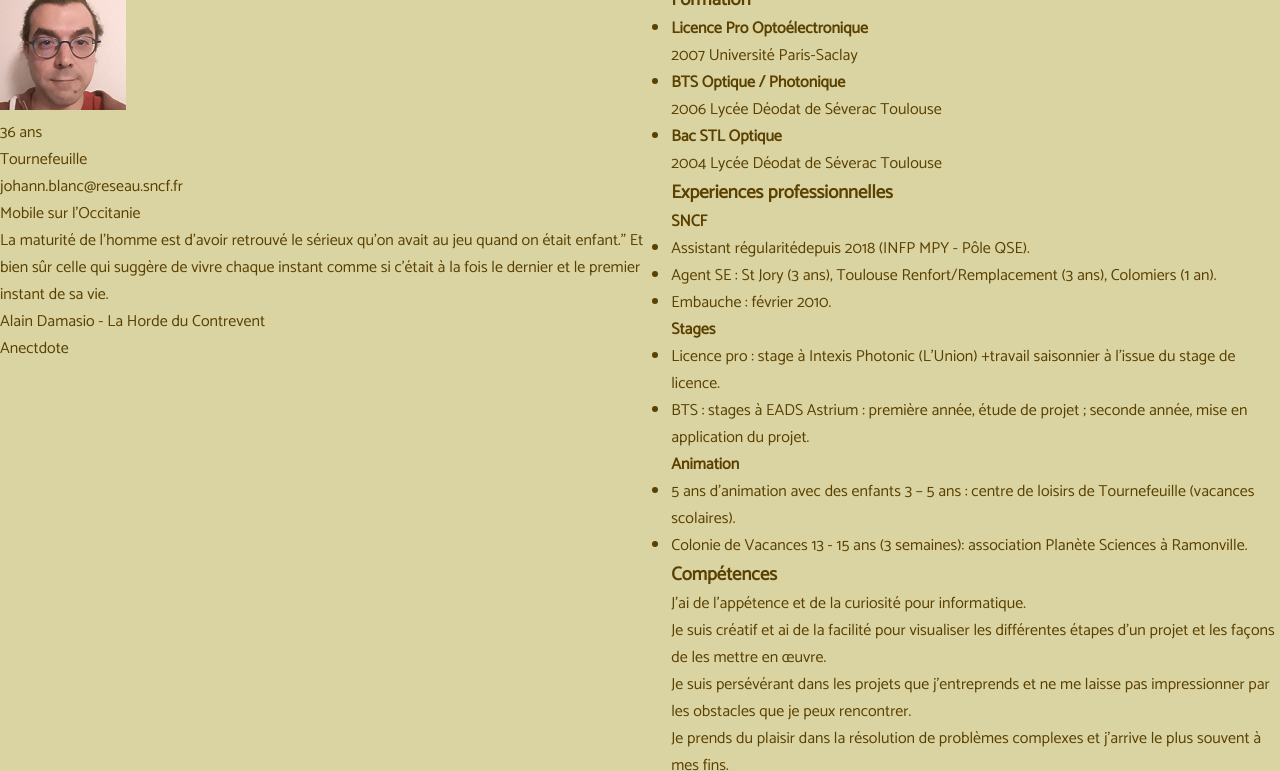
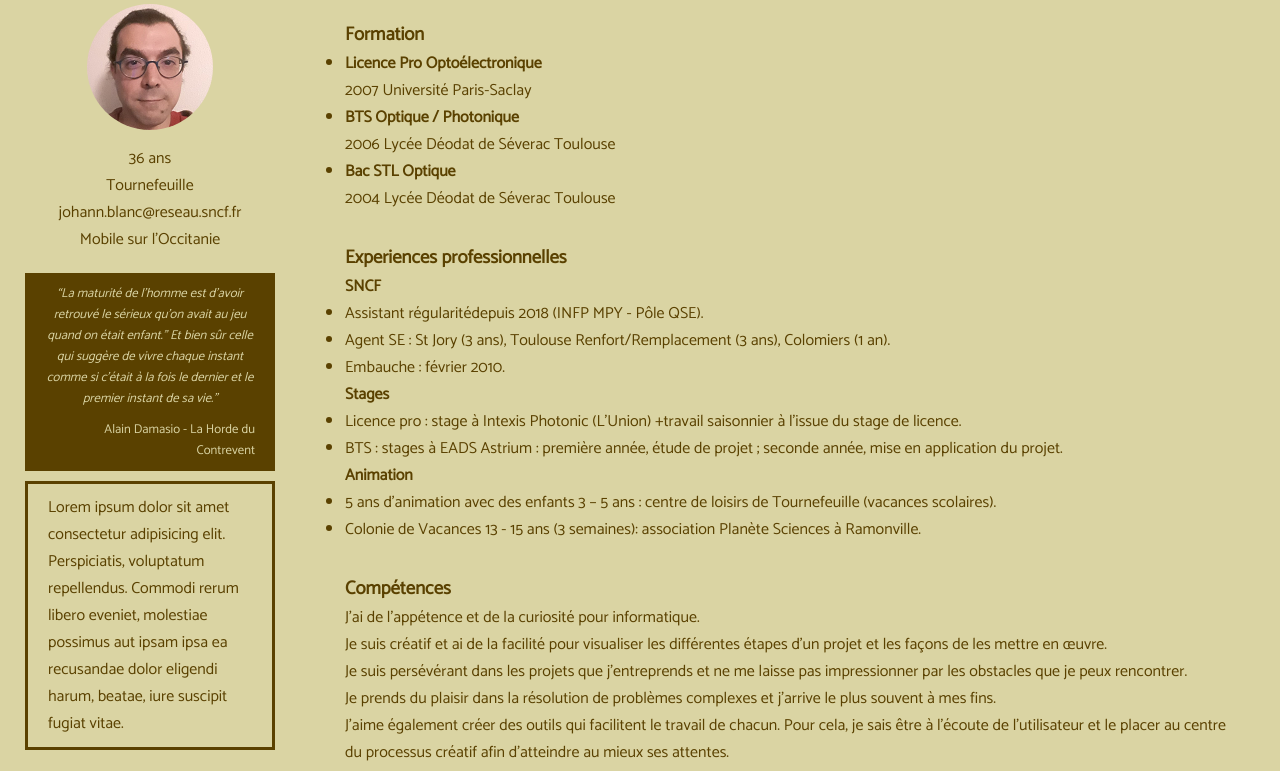
Before and after one commit to Johblanc/CV2, a plain HTML site: page index.html in a window 1280 px wide. Shown: the part 107-878 px from the top of the page. Drawn offline with Linux system fonts and the light colour scheme.

Commit message:
Mise à jour section identite

```diff
--- a/index.html
+++ b/index.html
@@ -13,20 +13,20 @@
             <h2>Developpeur Web et Web Mobile</h2>
         </header>
         <div class="sections">
-            <section class="section indentite">
-                <img src="Images/Ma_photo.png" alt="La photo de Johann BLANC"/>
-                <article>
+            <section class="section identite">
+                <img class="section__photo" src="Images/Ma_photo.png" alt="La photo de Johann BLANC"/>
+                <article class="section--centre">
                     <p>36 ans</p>
                     <p>Tournefeuille</p>
                     <p>johann.blanc@reseau.sncf.fr</p>
                     <p>Mobile sur l'Occitanie</p>
                 </article>
-                <article>
-                    <p>La maturité de l'homme est d'avoir retrouvé le sérieux qu'on avait au jeu quand on était enfant." Et bien sûr celle qui suggère de vivre chaque instant comme si c'était à la fois le dernier et le premier instant de sa vie.</p>
+                <article class="section__citation">
+                    <q>La maturité de l'homme est d'avoir retrouvé le sérieux qu'on avait au jeu quand on était enfant." Et bien sûr celle qui suggère de vivre chaque instant comme si c'était à la fois le dernier et le premier instant de sa vie.</q>
                     <p>Alain Damasio - La Horde du Contrevent</p>
                 </article>
-                <article>
-                    <p>Anectdote</p>
+                <article class="section__anecdote">
+                    <p>Lorem ipsum dolor sit amet consectetur adipisicing elit. Perspiciatis, voluptatum repellendus. Commodi rerum libero eveniet, molestiae possimus aut ipsam ipsa ea recusandae dolor eligendi harum, beatae, iure suscipit fugiat vitae.</p>
                 </article>
             </section>
             <section class="section informations">
--- a/style.css
+++ b/style.css
@@ -5,7 +5,7 @@
 
 :root{
     --color-prime : #dad4a3;
-    --color-secon : #5a4100;
+    --color-second : #5a4100;
     --font-fam : 'Catamaran', sans-serif;
 }
 
@@ -21,22 +21,68 @@
 
 body {
     background-color: var(--color-prime);
-    color: var(--color-secon);
+    color: var(--color-second);
     font-family: var(--font-fam);
 }
 
 header {
     text-align: center;
+    margin-bottom: 20px;
 }
 
 .sections {
     width: 100%;
     display: flex;
     flex-direction: column ;
+    justify-self: start;
 }
+
+.section {
+    display: flex;
+    flex-direction: column;
+}
+article {
+    margin: 5px 25px;
+    padding: 10px 20px;
+}
+.section__photo{
+    border-radius: 50%;
+    align-self: center;
+}
+
+.section--centre>p{
+    width: 100%;
+    text-align: center;
+}
+
+.section__citation {
+    background-color: var(--color-second);
+    color: var(--color-prime);
+    font-size: 0.8em;
+    text-align: center;
+}
+
+q {
+    font-style: italic;
+}
+
+.section__citation>p{
+    margin-top: 10px;
+    width: 100%;
+    text-align: right;
+}
+
+.section__anecdote {
+    border: solid 3px var(--color-second);
+}
+
+
 
 @media ( min-width : 550px ) {
     .sections {
         flex-direction: row ;
     }
+    .identite {
+        max-width: 300px;
+    }
 }
```
